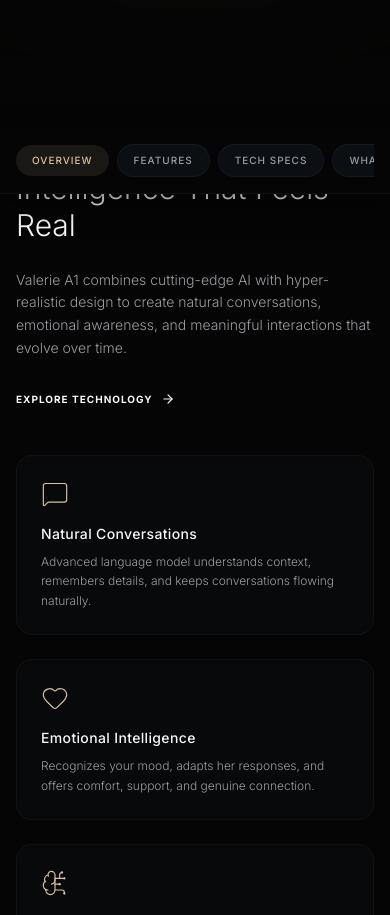
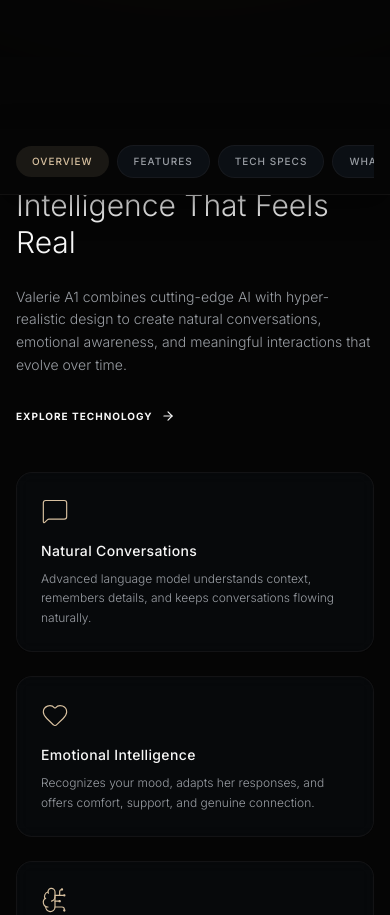
Before and after one commit to MOXYOS/VALERIE23, a Next.js app: page /models/valerie-a1 in a window 390 px wide. Shown: the part 2240-3155 px from the top of the page. Built offline with nearby package versions, Linux system fonts and the light colour scheme.

Commit message:
Fix mobile text cropping in Capabilities tab menu by removing fixed heights

```diff
--- a/src/components/Capabilities.tsx
+++ b/src/components/Capabilities.tsx
@@ -75,7 +75,7 @@
       {/* Sticky Tab Navigation (Mobile Pill Menu & Desktop Tabs) */}
       <div className="sticky top-[72px] md:top-[88px] z-30 bg-valerie-bg-dark border-b border-valerie-text-metallic/10 block shadow-[0_10px_30px_rgba(0,0,0,0.5)] md:shadow-none">
         <div className="max-w-[1600px] mx-auto px-4 md:px-8 lg:px-24">
-          <ul className="flex overflow-x-auto hide-scrollbar md:justify-between items-center h-16 md:h-20 text-[10px] md:text-xs tracking-widest font-medium uppercase text-valerie-text-secondary relative gap-2 md:gap-0 py-2 md:py-0">
+          <ul className="flex overflow-x-auto hide-scrollbar md:justify-between items-center text-[10px] md:text-xs tracking-widest font-medium uppercase text-valerie-text-secondary relative gap-2 md:gap-0 py-4 md:py-6">
             {tabs.map((tab) => {
               const isActive = activeTab === tab;
               return (
@@ -99,7 +99,7 @@
         </div>
       </div>
 
-      <div className="py-12 md:py-24 px-4 md:px-8 lg:px-24 max-w-[1600px] mx-auto w-full flex-1">
+      <div className="pt-16 pb-12 md:py-24 px-4 md:px-8 lg:px-24 max-w-[1600px] mx-auto w-full flex-1">
         <AnimatePresence mode="wait">
 
           {/* 1. OVERVIEW TAB */}
@@ -209,7 +209,7 @@
 
           {/* 4. WHAT'S INCLUDED TAB */}
           {activeTab === "WHAT'S INCLUDED" && (
-            <motion.div key="included" variants={contentVariants} initial="hidden" animate="visible" exit="exit" className="flex flex-col items-center text-center">
+            <motion.div key="included" variants={contentVariants} initial="hidden" animate="visible" exit="exit" className="flex flex-col items-center text-center mt-4">
               <Package size={48} className="text-valerie-accent-gold mb-6 md:mb-8" strokeWidth={1} />
               <h2 className="text-3xl font-light text-valerie-text-primary mb-12 md:mb-16">The Complete Experience</h2>
               <div className="grid grid-cols-1 sm:grid-cols-2 lg:grid-cols-4 gap-6 md:gap-8 w-full">
```
